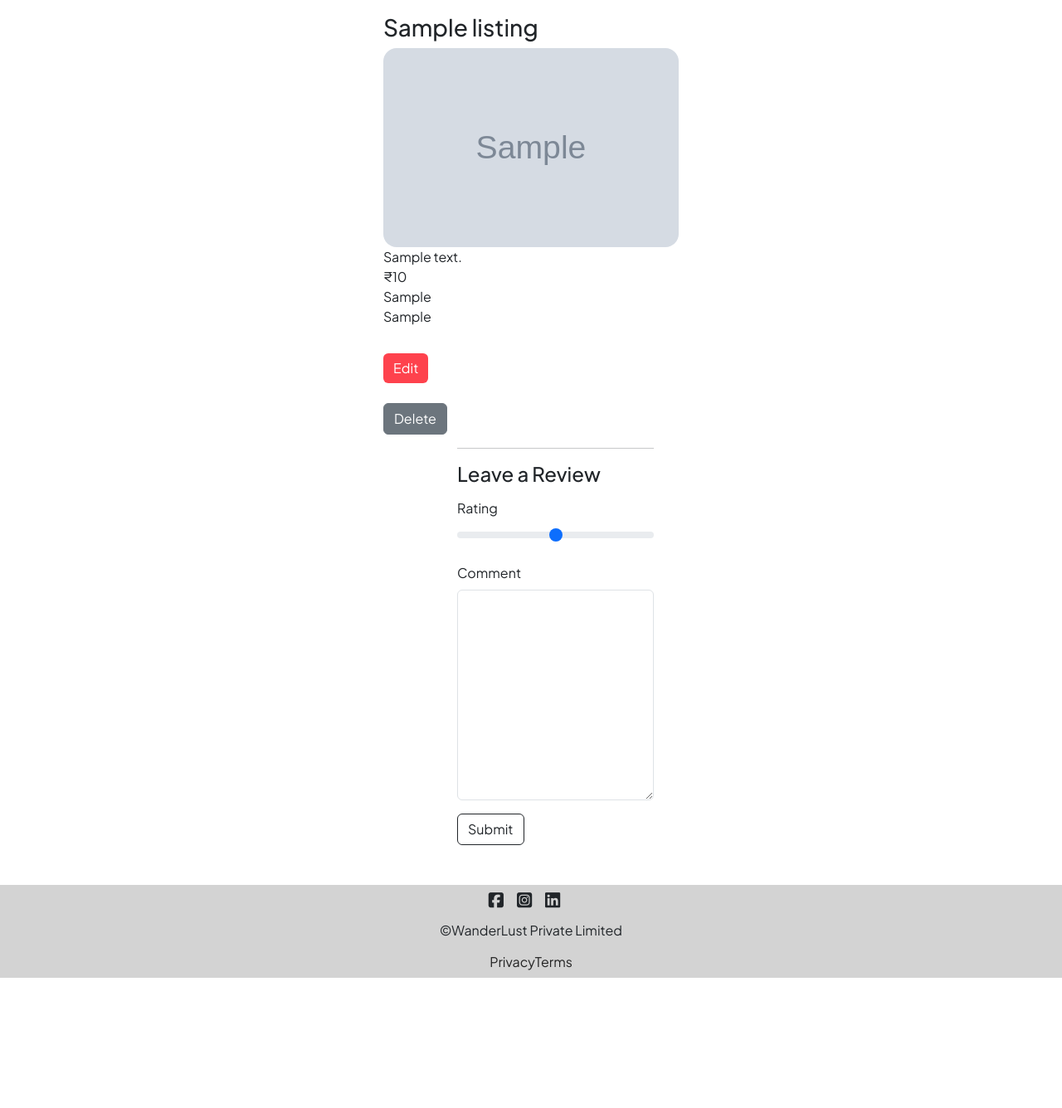
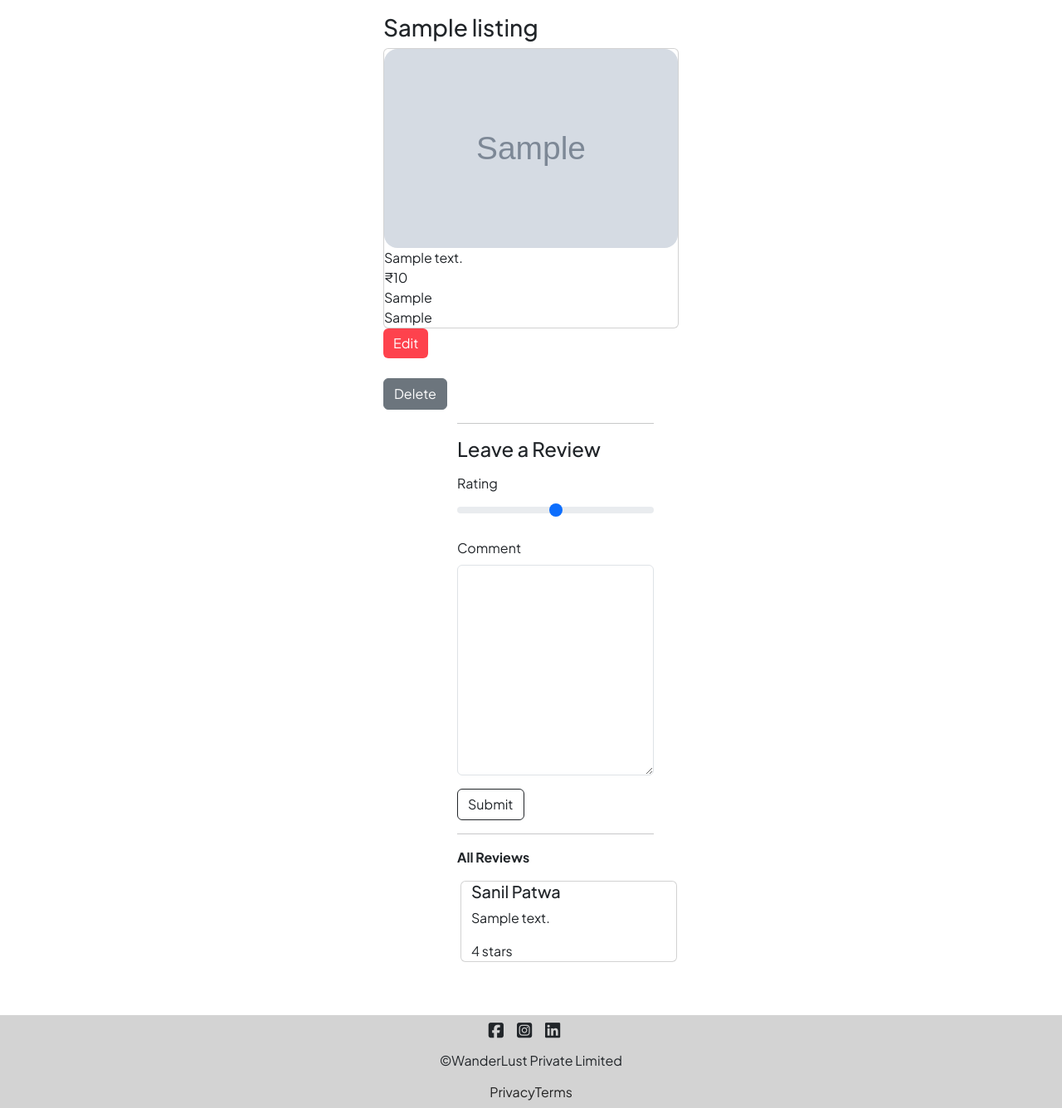
Before and after one commit to SanilPatwa/WanderLust, a Node server app: page /listings/600000000000000000000001 in a window 1280 px wide. Shown: the part 80-1416 px from the top of the page at 83% size. Before the commit the page ends 1259 px from the top, so only its background shows below. Run offline with Node 20, Linux system fonts and the light colour scheme; tables that the repository leaves empty hold one stand-in row (values such as "Sample post"); grey boxes marked "Sample" are stand-in pictures; some libraries are stand-ins or nearby versions.

Commit message:
new commit

```diff
--- a/app.js
+++ b/app.js
@@ -7,8 +7,13 @@ const methodOverride = require("method-override");
 const ejsMate = require("ejs-mate");
 const wrapAsync = require("./utils/wrapAsync.js");
 const ExpressError = require("./utils/ExpressError.js");
-const { listingSchema } = require("./schema.js");
+const { listingSchema, reviewSchema } = require("./schema.js");
 const Review = require("./models/review.js");
+
+async function main() {
+  await mongoose.connect("mongodb://127.0.0.1:27017/wanderlust");
+}
+
 main()
   .then(() => {
     console.log("Connected to db");
@@ -16,12 +21,6 @@ main()
   .catch((err) => {
     console.log(err);
   });
-
-async function main() {
-  await mongoose.connect("mongodb://127.0.0.1:27017/wanderlust");
-
-  // use `await mongoose.connect('mongodb://user:password@127.0.0.1:27017/test');` if your database has auth enabled
-}
 
 app.set("view engine", "ejs");
 app.set("views", path.join(__dirname, "views"));
@@ -43,7 +42,25 @@ const validateListing = (req, res, next) => {
     next();
   }
 };
-// index route
+
+const validateReview = (req, res, next) => {
+  const { error } = reviewSchema.validate(req.body);
+  if (error) {
+    let erMsg = error.details.map((el) => el.message).join(",");
+    throw new ExpressError(404, erMsg);
+  } else {
+    next();
+  }
+};
+
+const trimIdMiddleware = (req, res, next) => {
+  if (req.params.id) {
+    req.params.id = req.params.id.trim();
+  }
+  next();
+};
+
+// Index route
 app.get(
   "/listings",
   wrapAsync(async (req, res) => {
@@ -57,18 +74,17 @@ app.get("/listings/new", (req, res) => {
   res.render("listings/new.ejs");
 });
 
-// show route
+// Show route
 app.get(
   "/listings/:id",
   wrapAsync(async (req, res) => {
     let { id } = req.params;
-    const listing = await Listing.findById(id);
+    const listing = await Listing.findById(id).populate("reviews");
     res.render("listings/show.ejs", { listing });
   })
 );
 
 // Create route
-
 app.post(
   "/listings",
   validateListing,
@@ -79,9 +95,7 @@ app.post(
     console.log(req.body.listing);
   })
 );
-
-//Edit route
-
+// Edit route
 app.get(
   "/listings/:id/edit",
   wrapAsync(async (req, res) => {
@@ -91,7 +105,7 @@ app.get(
   })
 );
 
-// update route
+// Update route
 app.put(
   "/listings/:id",
   validateListing,
@@ -116,42 +130,33 @@ app.delete(
   })
 );
 
+// Reviews - Post route
+app.post(
+  "/listings/:id/reviews",
+  trimIdMiddleware,
+  validateReview,
+  wrapAsync(async (req, res) => {
+    let listing = await Listing.findById(req.params.id);
+    if (!listing) {
+      throw new ExpressError(404, "Listing not found");
+    }
+    let newReview = new Review(req.body.review);
+    listing.reviews.push(newReview);
+    await newReview.save();
+    await listing.save();
+    res.redirect(`/listings/${listing._id}`);
+  })
+);
+
+// Handle 404 Errors
 app.all("*", (req, res, next) => {
   next(new ExpressError(404, "Page not found"));
 });
 
-// Reviews
-// Post Route
-app.post("/listings/:id/reviews", async (req, res) => {
-  let listing = await Listing.findById(req.params.id);
-  let newReview = new Review(req.body.review);
-
-  listing.reviews.push(newReview);
-
-  await newReview.save();
-  await listing.save();
-
-  console.log("new Review saved");
-  res.send("New review saved");
-});
-
-// app.get("/testListing", async (req, res) => {
-//   let sampleListing = new Listing({
-//     title: "My new villa",
-//     description: "By the Beach",
-//     price: 1200,
-//     location: "Jabalpur",
-//     country: "India",
-//   });
-//   await sampleListing.save();
-//   console.log("Document was saved");
-//   res.send("Successful testing");
-// });
-
+// Error handling middleware
 app.use((err, req, res, next) => {
   let { statusCode = 500, message = "Something Went Wrong" } = err;
   res.status(statusCode).render("error.ejs", { message });
-  // res.status(statusCode).send(message);
 });
 
 app.listen(8080, () => {
--- a/public/css/style.css
+++ b/public/css/style.css
@@ -60,7 +60,7 @@ body {
 }
 
 /* card */
-.card {
+.listing-card {
   border: none !important;
   margin-bottom: 2rem;
 }
--- a/views/listings/edit.ejs
+++ b/views/listings/edit.ejs
@@ -83,4 +83,3 @@
     </form>
   </div>
 </div>
-<script src="/js/script.js"></script>
--- a/views/listings/index.ejs
+++ b/views/listings/index.ejs
@@ -8,7 +8,7 @@
 <div class="row row-cols-lg-3 row-cols-md-2 row-cols-sm-1">
   <% for(let listing of allListings){ %>
   <a href="/listings/<%= listing._id%>" class="listing-link">
-    <div class="card col">
+    <div class="card col listing-card">
       <img
         src="<%= listing.image %>"
         class="card-img-top"
--- a/views/listings/show.ejs
+++ b/views/listings/show.ejs
@@ -5,7 +5,7 @@
       <div class="col-8 offset-3">
         <h3><%=listing.title%></h3>
       </div>
-      <div class="card col-6 offset-3 show-card">
+      <div class="card col-6 offset-3 show-card listing-card">
         <div class="card">
           <img
             src="<%= listing.image %>"
@@ -36,7 +36,12 @@
         <div class="col-8 offset-3 mb-3">
           <hr />
           <h4>Leave a Review</h4>
-          <form action="/listings/<%= listing.id %> /reviews" method="POST">
+          <form
+            action="/listings/<%= listing.id %> /reviews"
+            method="POST"
+            novalidate
+            class="needs-validation"
+          >
             <div class="mb-3 mt-3">
               <label for="rating" class="form-label">Rating</label>
               <input
@@ -56,10 +61,28 @@
                 cols="50"
                 rows="10"
                 class="form-control"
+                required
               ></textarea>
+              <div class="invalid-feedback">Review cannot be empty</div>
             </div>
-            <button class="btn btn-outline-dark">Submit</button>
+            <button type="submit" class="btn btn-outline-dark">Submit</button>
           </form>
+
+          <hr />
+
+          <p><b>All Reviews</b></p>
+          <div class="row">
+            <% for(review of listing.reviews){ %>
+            <div class="card mb-3 ms-3">
+              <div class="card-body">
+                <h5 class="card-title">Sanil Patwa</h5>
+                <p class="card-text"><%= review.comment %></p>
+                <p class="card-text"><%= review.rating %> stars</p>
+              </div>
+            </div>
+
+            <%}%>
+          </div>
         </div>
       </div>
     </div>
```
Also changed, not shown: schema.js (+7 -0 lines).
